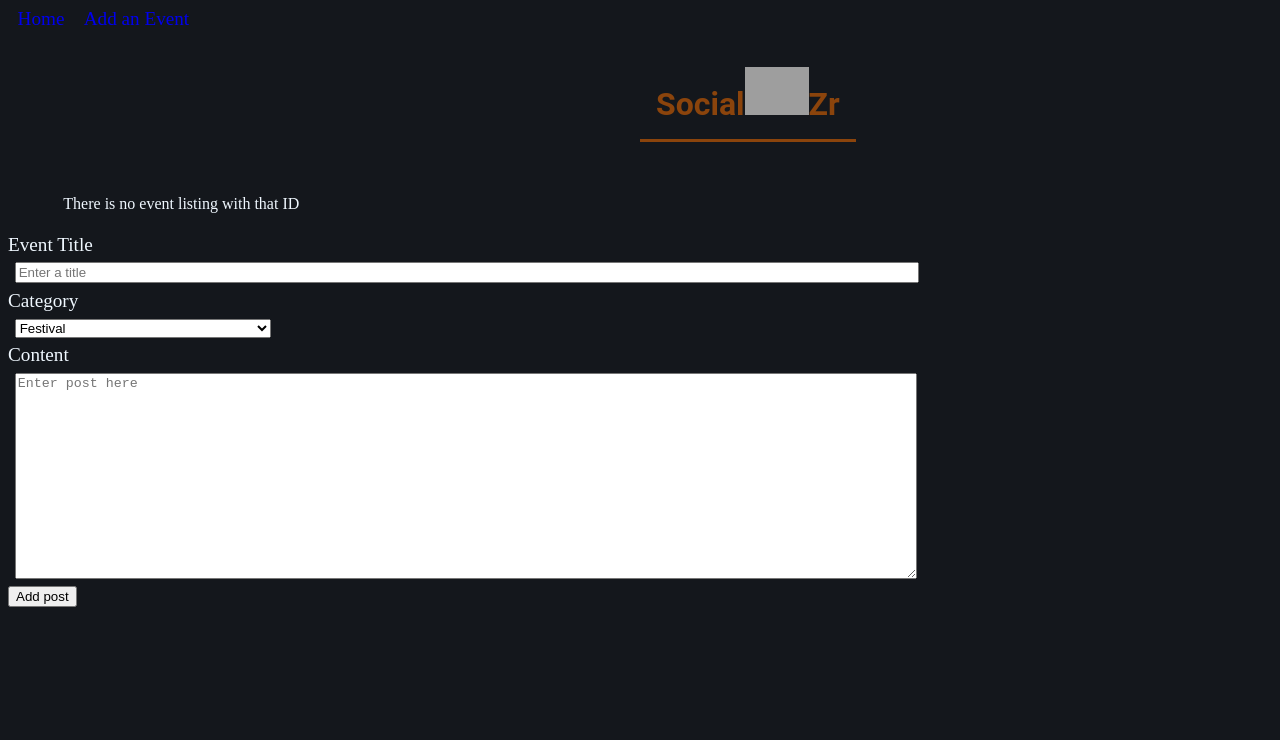
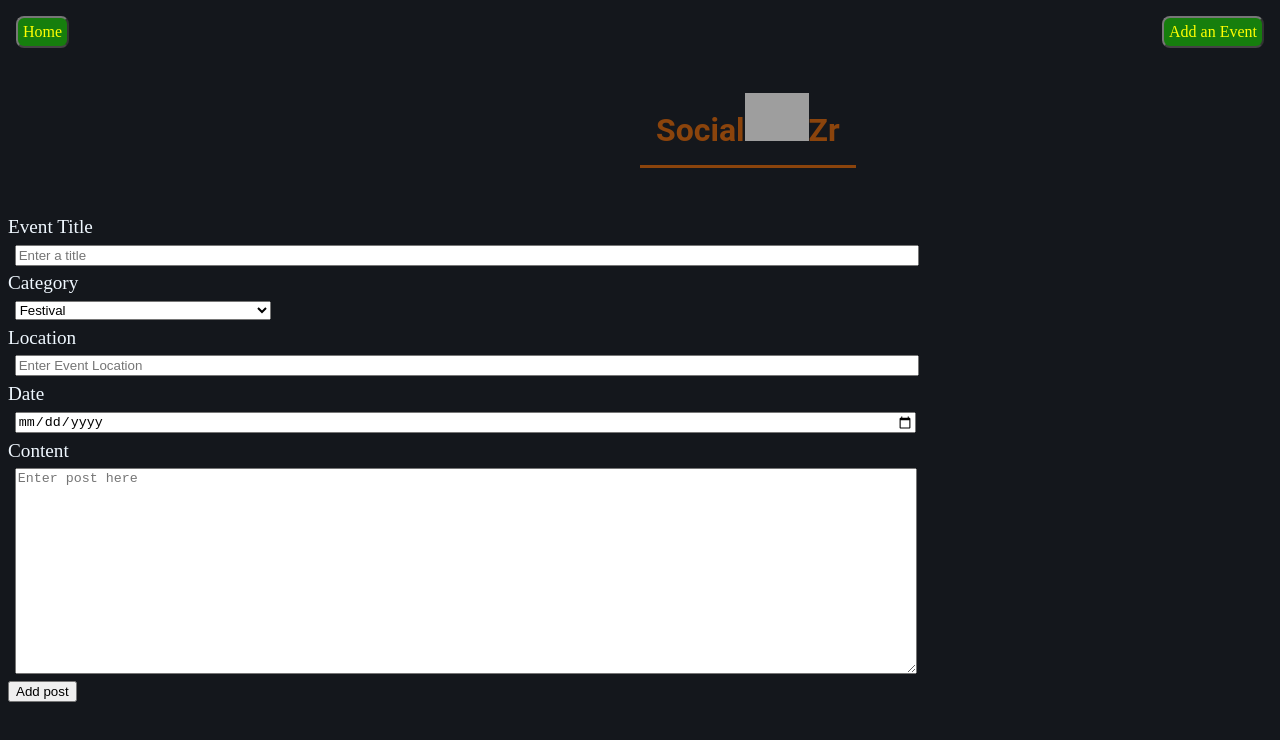
Before and after one commit to sudo-dax/Socialzr-client, a React (Create React App) app: page /posts/new in a window 1280 px wide. Shown: the top 740 px of the page. Built offline with nearby package versions, Linux system fonts and the light colour scheme; grey boxes are pictures that could not be loaded.

Commit message:
Code refactor & styles added to nav

```diff
--- a/src/App.js
+++ b/src/App.js
@@ -1,5 +1,5 @@
 import React, { useState, useEffect } from 'react'
-import { BrowserRouter, Route } from 'react-router-dom'
+import { BrowserRouter, Route, Switch } from 'react-router-dom'
 import Nav from './components/Nav'
 import EventPosts from './components/EventPosts'
 import eventData from './data/post_data'
@@ -19,7 +19,7 @@ const App = () => {
 
   function getPostFromId (id) {
     // console.log(eventPosts)
-    return eventPosts.find((post) => post._id === id )
+    return eventPosts.find((post) => post._id == id )
   }
 
 
@@ -28,12 +28,13 @@ const App = () => {
       <BrowserRouter>
         <Nav />
         <div id="div_spacer">
-          <h1 id="main_title">Social<span><img id="eye" alt="" src='https://www.kindpng.com/picc/b/158-1589280_blue-eyes-png.png' /></span>Zr</h1>
+          <h1 id="main_title">Social<span><img id="eye" src='https://www.kindpng.com/picc/b/158-1589280_blue-eyes-png.png' alt="i" /></span>Zr</h1>
         </div>
-
+      <Switch>
         <Route exact path="/" render={(props) => <EventPosts {...props} eventData={eventPosts} /> } />
+        <Route exact path="/posts/new" render={() => <NewEventPost /> } />
         <Route exact path="/posts/:id" render={(props) => <EventPost {...props} post={getPostFromId(props.match.params.id) } /> } />
-        <Route exact path="/posts/new" render={() => <NewEventPost /> } />
+        </Switch>
       </BrowserRouter>
   </div>
   )
--- a/src/components/EventPost.js
+++ b/src/components/EventPost.js
@@ -6,23 +6,19 @@ import '../styles/EventPost.css'
 const EventPost = ({post}) => {
 
     // If we don't have a post, return null
-    if (!post) return <p>There is no event listing with that ID</p>
+    if (!post) return <div id="noPost"><p>There is no event listing with that ID</p></div>
 
-    const linkStyles = {
-        textDecoration: 'none',
-        color: 'black'
-	}
-
-    const {title, modified_date, category, content} = post
+    const {title, modified_date, location, category, content} = post
 
     return (
         <div class="post">
-            <Link style={linkStyles} to={`/posts/${post._id}`}>
+            <Link className="postLinkStyles" to={`/posts/${post._id}`}>
                 <h1>{title}</h1>
+                <p>{modified_date.toLocaleString()}</p>
+                <p>{category}</p>
+                <p>{location}</p>
+                <p>{content}</p>
             </Link>
-			<p>{modified_date.toLocaleString()}</p>
-			<p>{category}</p>
-			<p>{content}</p>
         </div>
     )
 }
--- a/src/components/Nav.js
+++ b/src/components/Nav.js
@@ -4,19 +4,11 @@ import {Link} from 'react-router-dom'
 import '../styles/Nav.css'
 
 const Nav = () => {
-    const divStyles = {
-        display: 'flex',
-        justifyContent: 'space-between'
-    }
-    const linkStyles = {
-        fontSize: '1.2em',
-        textDecoration: 'none',
-        margin: '.5em'
-    }
+
     return (
-        <div id={divStyles}>
-            <Link style={linkStyles} to="/">Home</Link>
-            <Link style={linkStyles} to="/posts/new">Add an Event</Link>
+        <div id="divStyles">
+            <Link className="linkStyles" to="/">Home</Link>
+            <Link className="linkStyles" to="/posts/new">Add an Event</Link>
         </div>
     )
 }
--- a/src/components/NewEventPost.js
+++ b/src/components/NewEventPost.js
@@ -25,30 +25,55 @@ const NewEventPost = ({history, addEventPost, nextId}) => {
         addEventPost(newPost)
         history.push(`/posts/${nextId}`)
     }
+
+    // Initial State
     const initialFormState = {
         title: "",
         category: "",
+        location: "",
+        date: "",
         content: ""
     }
+
     const [formState,setFormState] = useState(initialFormState)
+
+    function handleChange(event) {
+        const name = event.target.name
+        const value = event.target.value
+    }
+
     return (
         <form id="newPostForm" onSubmit={handleSubmit}>
+
             <div className="divStyles">
                 <label className="labelStyles">Event Title</label>
                 <input className="inputStyles" required type="text" name="title" placeholder="Enter a title" onChange={handleChange}></input>
             </div>
+
             <div className="divStyles">
                 <label className="labelStyles">Category</label>
-            <select name="Cat" id="Cat">
-                <option value="Festival">Festival</option>
-                <option value="Party">Party</option>
-                <option value="Event">Event</option>
-            </select>
+                <select name="Cat" id="Cat">
+                    <option value="Festival">Festival</option>
+                    <option value="Party">Party</option>
+                    <option value="Event">Event</option>
+                </select>
             </div>
+
+            <div className="divStyles">
+                <label className="labelStyles">Location</label>
+                <input className="inputStyles" required type="text" name="title" placeholder="Enter Event Location" onChange={handleChange}></input>
+            </div>
+
+            <div className="divStyles">
+                <label className="labelStyles">Date</label>
+                <input className="inputStyles" required type="date" name="date" onChange={handleChange}></input>
+            </div>
+
             <div className="divStyles">
                 <label className="labelStyles">Content</label>
                 <textarea form="newPostForm" required className="textAreaStyles" name="content" placeholder="Enter post here" onChange={handleChange}></textarea>
             </div>
+
             <input type="submit" value="Add post"></input>
         </form>
     )
--- a/src/styles/EventPost.css
+++ b/src/styles/EventPost.css
@@ -1,7 +1,5 @@
-
-
 h1 {
-    color: #E8E6E3;
+    color: #faf8f5;
     padding: 1rem;
 
 }
@@ -12,9 +10,20 @@ h1 {
     border: 1px solid #ccc;
 }
 
+.postLinkStyles {
+    text-decoration: none;
+    color: #faf8f5;
+
+}
+
 p {
     position: relative;
     margin-left: 4%;
     margin-right:4%;
     padding: 0.3rem;
 }
+
+#noPost {
+    position: relative;
+    left: 44%;
+}
--- a/src/styles/Nav.css
+++ b/src/styles/Nav.css
@@ -2,3 +2,20 @@
     display: flex;
     justify-content: space-between;
 }
+
+.linkStyles {
+    color: yellow;
+    background-color: rgb(22, 126, 13);
+    text-decoration: none;
+    margin: .5em;
+    padding: 5px;
+    border-top:2px solid #777777;
+    border-right:2px solid #333333;
+    border-bottom:2px solid #444444;
+    border-left:2px solid #777777;
+    border-radius: 8px;
+}
+
+.linkStyles:hover {
+    background-color: #929292;
+}
```
Also changed, not shown: 2 other files (tests, documents, lock files or other folders).
